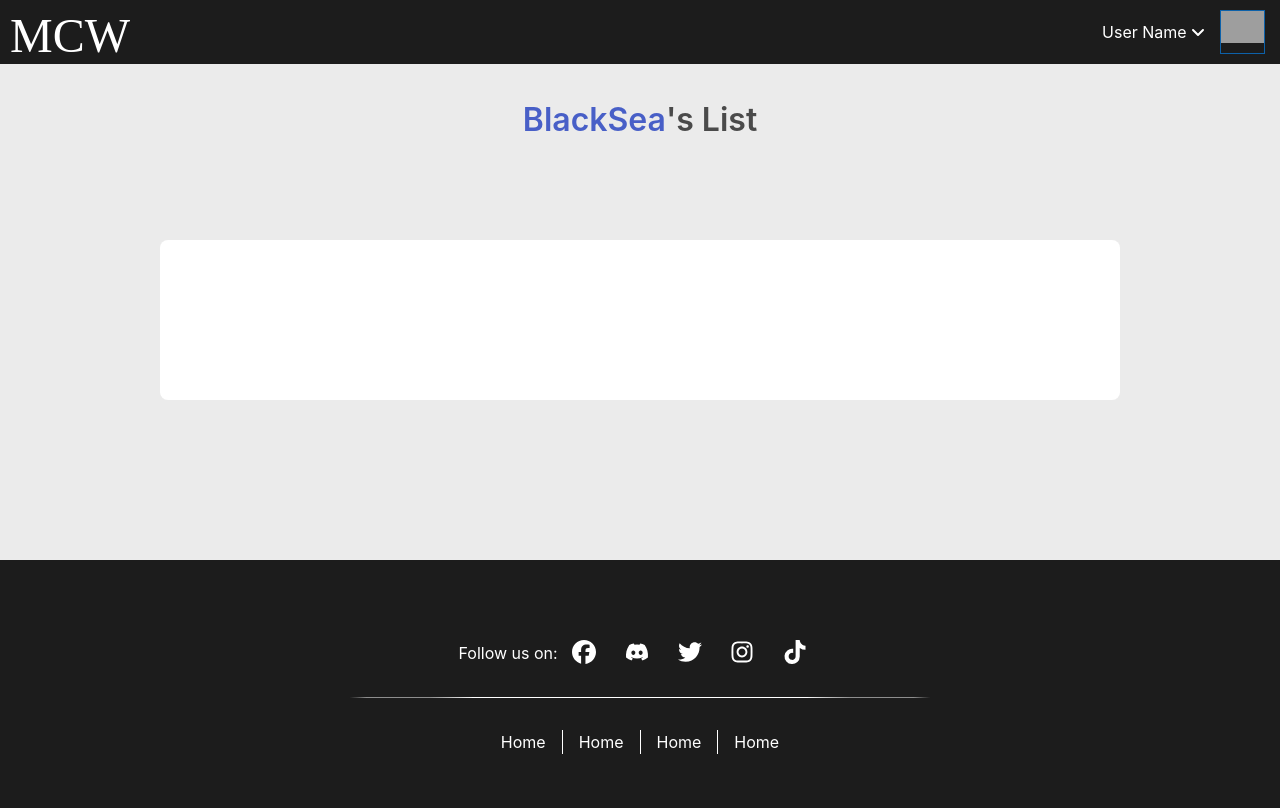
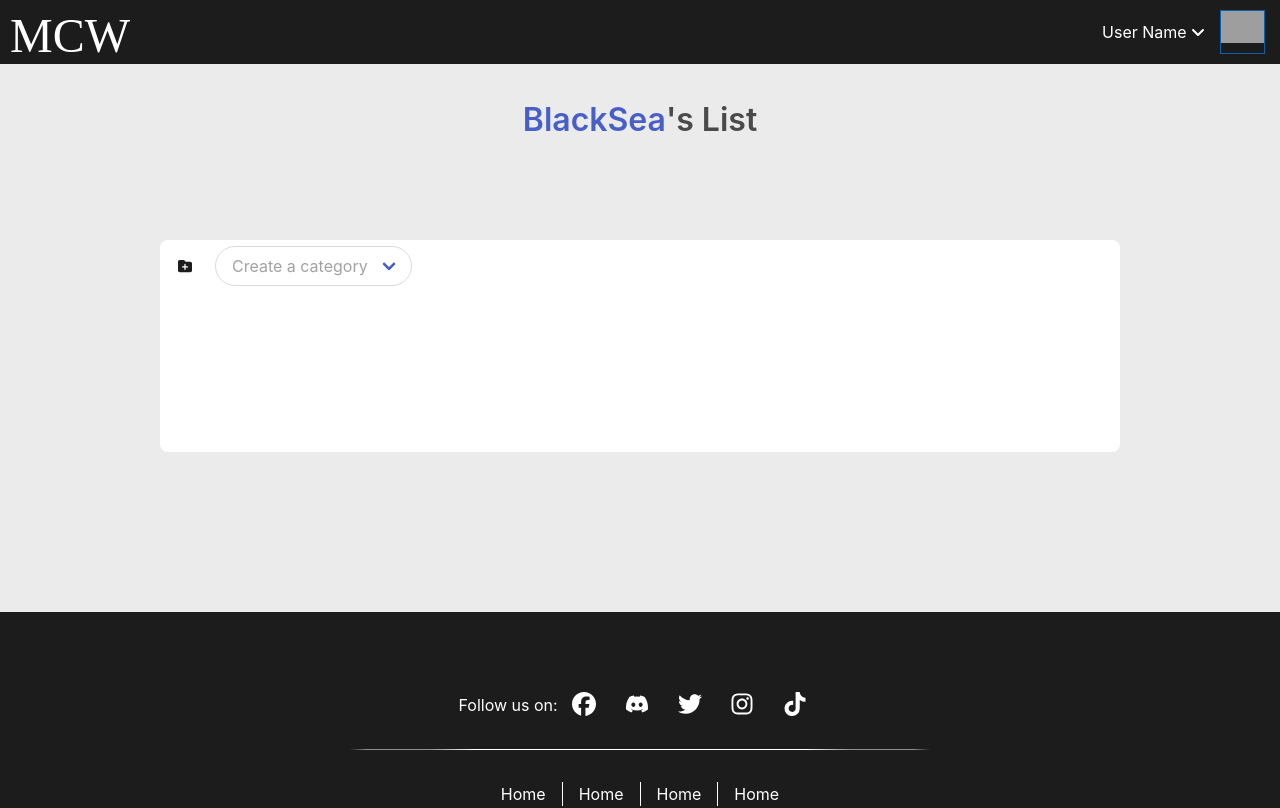
Before and after one commit to AliHakim773/MCW, a Vue app in the folder Frontend/: page /list in a window 1280 px wide. Shown: the top 808 px of the page. Built offline with nearby package versions, Linux system fonts and the light colour scheme; grey boxes are pictures that could not be loaded.

Commit message:
fixed placeholder in dropdown component

```diff
--- a/Frontend/src/components/Dropdown.vue
+++ b/Frontend/src/components/Dropdown.vue
@@ -2,11 +2,11 @@
   <div>
     <b-field>
       <b-select
-        :placeholder="placeholder"
+        :placeholder="computedPlaceholder"
         @change.native="ChangeCategory($event)"
         rounded
       >
-        <option v-if="list.length == 0" value="">Create a List</option>
+        <option v-if="list.length == 0" value="">Create a Category</option>
         <option v-else v-for="i in list" :key="i.id" value="i.listName">
           {{ i.listName }}
         </option>
@@ -23,6 +23,12 @@ export default {
       test: '',
     }
   },
+  computed: {
+    computedPlaceholder() {
+      if (this.list.length == 0) return 'Create a category'
+      else return this.placeholder
+    },
+  },
   methods: {
     ChangeCategory(event) {
       if (this.category) console.log(event.target.value)
--- a/Frontend/src/views/ListView.vue
+++ b/Frontend/src/views/ListView.vue
@@ -4,16 +4,29 @@
       <router-link to="/profile">{{ Name }}</router-link
       >'s List
     </header>
-    <div class="div-comp-white list"><header><div class="category"></div>
-    <div class="list-header"></div></header></div>
+    <div class="div-comp-white list">
+      <header>
+        <div class="category"><Categories :list="ListCategory" /></div>
+        <div class="list-header"></div>
+      </header>
+    </div>
   </div>
 </template>
 <script>
+import Categories from '@/components/Categories.vue'
+
 export default {
   name: 'ListView',
+  components: {
+    Categories,
+  },
   data() {
     return {
       Name: 'BlackSea',
+      ListCategory: [
+        // { id: 1, listName: 'Marvel' },
+        // { id: 2, listName: 'roror' },
+      ],
     }
   },
 }
@@ -31,4 +44,8 @@ export default {
 .list {
   margin: 1rem 10rem 10rem 10rem;
 }
+list header {
+  display: flex;
+  flex-direction: column;
+}
 </style>
```
